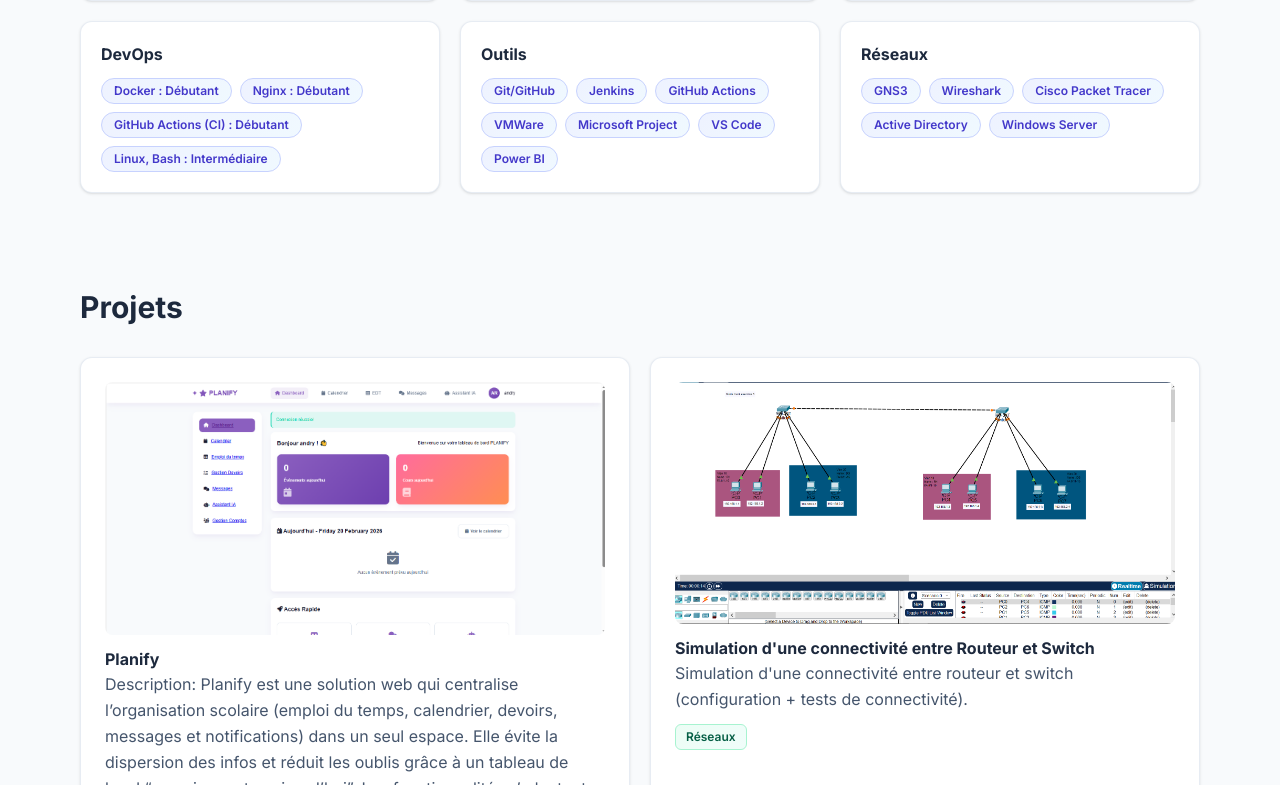
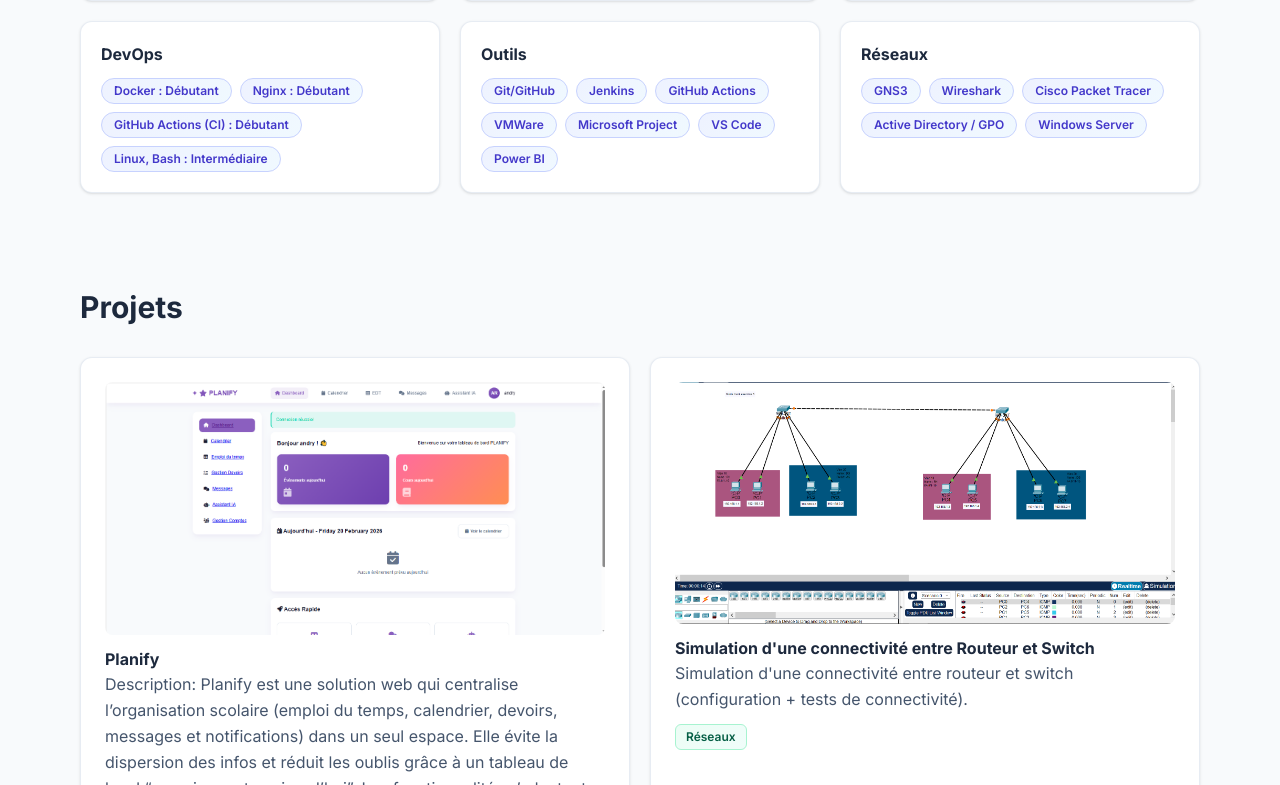
Before and after one commit to miradojonas/Portofolio, a Next.js app: page / in a window 1280 px wide. Shown: the part 1215-2000 px from the top of the page. Built offline with nearby package versions, Linux system fonts and the light colour scheme.

Commit message:
changement d'informations

```diff
--- a/src/app/content.ts
+++ b/src/app/content.ts
@@ -107,7 +107,7 @@ export const content = {
           { name: "GNS3"},
           { name: "Wireshark"},
           { name: "Cisco Packet Tracer"},
-          { name : "Active Directory"},
+          { name : "Active Directory / GPO"},
           { name : "Windows Server"},
         ],
       },
@@ -221,7 +221,7 @@ export const content = {
       {
         title: "Introduction à la data visualization",
         organization: "Orange Digital Center Antananarivo",
-        period: "16 au 19 fevrier 2026",
+        period: "16 au 19 février 2026",
         bullets: [
           "Acquisition des fondamentaux de la représentation visuelle des données",
           "Maitrise des principaux types de graphiques",
```
